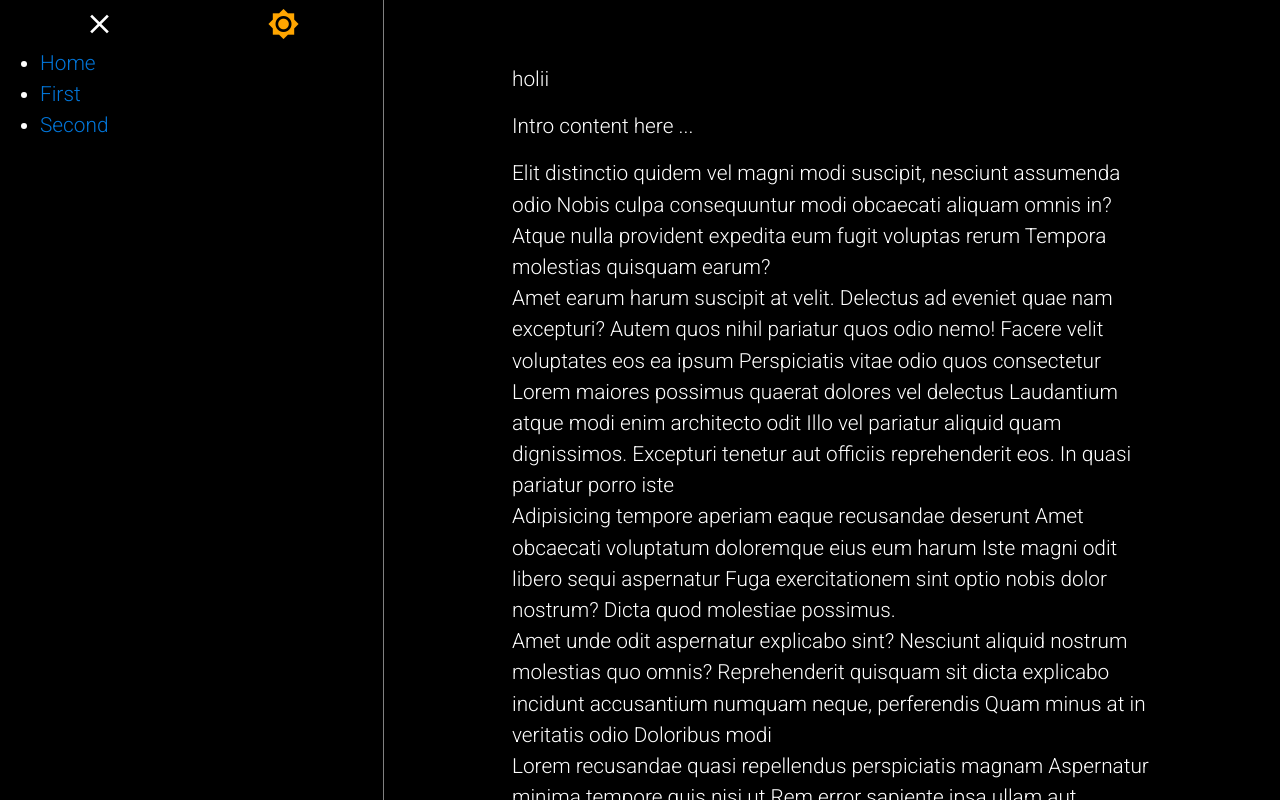
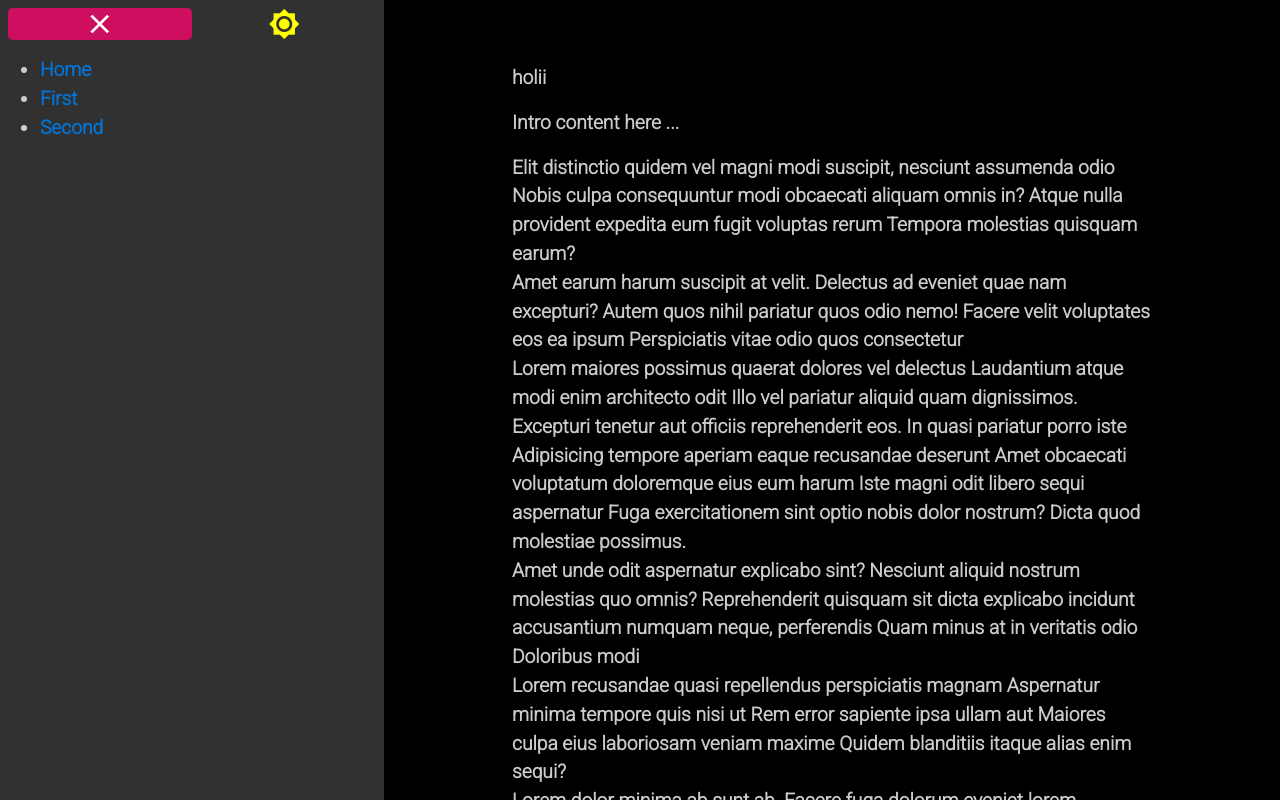
Before and after one commit to Jonulo/LarningWebpage, a website built with webpack: page public/index.html in a window 1280 px wide. Both pictures are taken after a click on the element "dark_mode". Shown: the top 800 px of the page. Built offline with nearby package versions, Linux system fonts and the light colour scheme.

Commit message:
toggle mode and open/close sidebar functionality finished

```diff
--- a/public/index.html
+++ b/public/index.html
@@ -8,7 +8,7 @@
 </head>
 <body>
   <main class="Main">
-    <div id="sidebar"></div>
+    <div id="sidebar" class="sidebar"></div>
     <section id="content">
       <div class="Main-loading"></div>
     </section>
--- a/src/styles/components/_Global.scss
+++ b/src/styles/components/_Global.scss
@@ -1,6 +1,14 @@
 @import url('https://fonts.googleapis.com/css2?family=Roboto:wght@300&display=swap');
 
 $font: 'Roboto', sans-serif;
+
+$primary-light-color: #FAFAFA;
+$secondary-light-color: #D2D3DB;
+$text-light-color: #000000;
+
+$primary-dark-color: #000000;
+$secondary-dark-color: #313131;
+$text-dark-color: #CCCCCC;
 
 @mixin respond-to($breakpoint) {
   @if $breakpoint == "extra-small" {
@@ -51,9 +59,11 @@ $font: 'Roboto', sans-serif;
 }
 @include respond-to(extra-small) {
   body {
-    background-color: #fff;
+    background-color: $primary-light-color;
     font-family: $font;
     font-size: 16px;
+    color: $text-light-color;
+    font-weight: 600;
   }
   .Main {
     position: relative;
@@ -67,8 +77,8 @@ $font: 'Roboto', sans-serif;
     padding: 5% 10%;
   }
   .dark-mode {
-    background-color: black;
-    color: white;
+    background-color: $primary-dark-color;
+    color: $text-dark-color;
   }
 }
 @include respond-to(small) {
@@ -79,7 +89,7 @@ $font: 'Roboto', sans-serif;
 @include respond-to(medium) {
   body {
     background-color: #fff;
-    font-size: 1.3rem;
+    font-size: 1.2rem;
   }
 }
 @include respond-to(large) {
--- a/src/styles/components/_SideBar.scss
+++ b/src/styles/components/_SideBar.scss
@@ -2,6 +2,13 @@
   #sidebar {
     position: fixed;
     height: 100%;
+    transition: width 0.5s;
+  }
+  .sidebar {
+    background-color: $secondary-light-color;
+  }
+  .sidebar--darkmode {
+    background-color: $secondary-dark-color;
   }
   .sidebar-header {
     display: flex;
@@ -19,22 +26,19 @@
     }
   }
   .sidebar-icon{
+    &--menu, &--close {
+      background-color: #CE0E5F;
+      color: white;
+    }
     &--menu {
-      &:hover {
-        color: orange!important;
-      }
+      margin-bottom: 0.5rem;
     }
     &--close {
-      &:hover {
-        color: red!important;
-      }
+      border-radius: 5px;
     }
   }
-  .sidebar-open {
-    border-right: 1px solid gray;
-  }
   .sidebar__menu {
-    // display: none;
+    margin: 1rem 0;
   }
 }
 @include respond-to(small) {
--- a/src/utils/sideBarMenu/index.js
+++ b/src/utils/sideBarMenu/index.js
@@ -28,13 +28,18 @@ function sideBarFunctionality() {
 
 function activateMode() {
   let sidebarIconMode = document.getElementById("sidebar-toggle-mode-icon");
+  let sideBar = document.getElementById("sidebar");
 
   if(document.body.classList.contains("dark-mode")) {
     sidebarIconMode.textContent = "brightness_7";
-    sidebarIconMode.style.color = "orange";
+    sidebarIconMode.style.color = "yellow";
+    sideBar.classList.remove("sidebar");
+    sideBar.classList.add("sidebar--darkmode");
   }else {
     sidebarIconMode.textContent = "dark_mode";
     sidebarIconMode.style.color = "gray";
+    sideBar.classList.remove("sidebar--darkmode");
+    sideBar.classList.add("sidebar");
   }
 }
 
@@ -65,8 +70,9 @@ function openCloseSideBar(menuIsOpen) {
     contentTag.style.marginLeft = sideBarWidth;
     contentTag.style.width= contentWidth;
     sideBar.style.width = sideBarWidth;
-    sideBar.classList.add('sidebar-open');
-    document.getElementById("sidebar__menu").style.display = "block";
+    setTimeout(() => {
+      document.getElementById("sidebar__menu").style.display = "block";
+    },100)
     sidebarIcon.classList.remove("sidebar-icon--menu")
     sidebarIcon.classList.add("sidebar-icon--close")
     sidebarIcon.textContent = "close";
@@ -74,10 +80,11 @@ function openCloseSideBar(menuIsOpen) {
     sidebarIconMode.style.width = "48%";
     document.getElementById("sidebar-header-wrapper").style.flexDirection = "row";
   } else if(!menuIsOpen) {
-    contentTag.style.marginLeft = closedSideBarWidth;
-    contentTag.style.width= closedContentWidth;
+    setTimeout(() => {
+      contentTag.style.marginLeft = closedSideBarWidth;
+      contentTag.style.width= closedContentWidth;
+    },200)
     sideBar.style.width = closedSideBarWidth;
-    sideBar.classList.remove('sidebar-open');
     document.getElementById("sidebar__menu").style.display = "none";
     sidebarIcon.classList.remove("sidebar-icon--close")
     sidebarIcon.classList.add("sidebar-icon--menu")
```
Also changed, not shown: todo.txt (+6 -6 lines).
